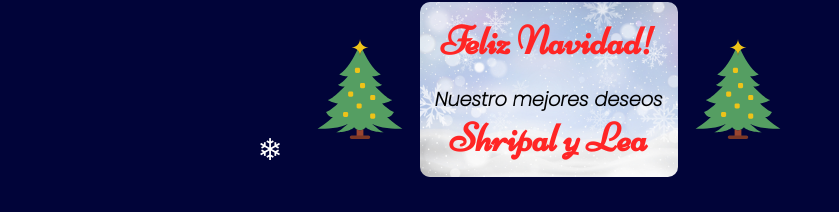
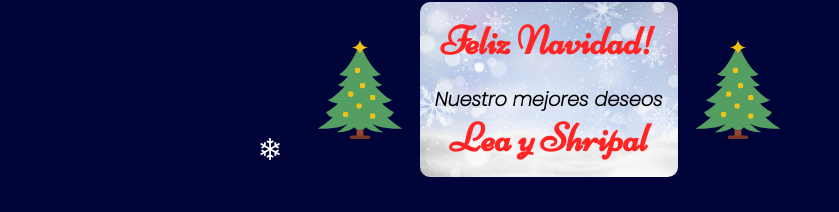
Before and after one commit to leamontoya19/xmas-card, a plain HTML site: page index.html in a window 1280 px wide. Shown: the part 311-523 px from the top of the page, without its empty margins (81-920 px from the left). Drawn offline with nearby package versions, Linux system fonts and the light colour scheme.

Commit message:
modified:   index.html

```diff
--- a/index.html
+++ b/index.html
@@ -49,7 +49,7 @@
     <div class="text">
         <h2 class="title">Feliz Navidad!</h2>
         <p class="subtitle">Nuestro mejores deseos</p>
-		<p class="title">Shripal y Lea</p>
+		<p class="title">Lea y Shripal</p>
     </div>
 
 	<audio id="audio" src="./feliznavidad.ogg" loop></audio>
```
